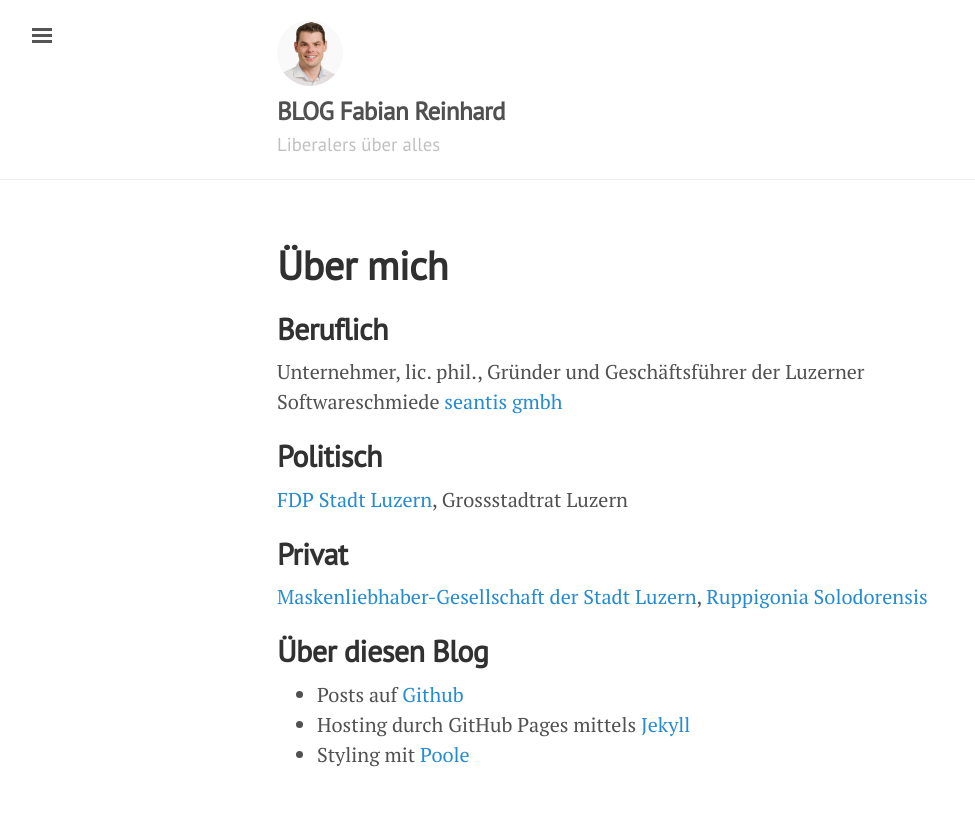
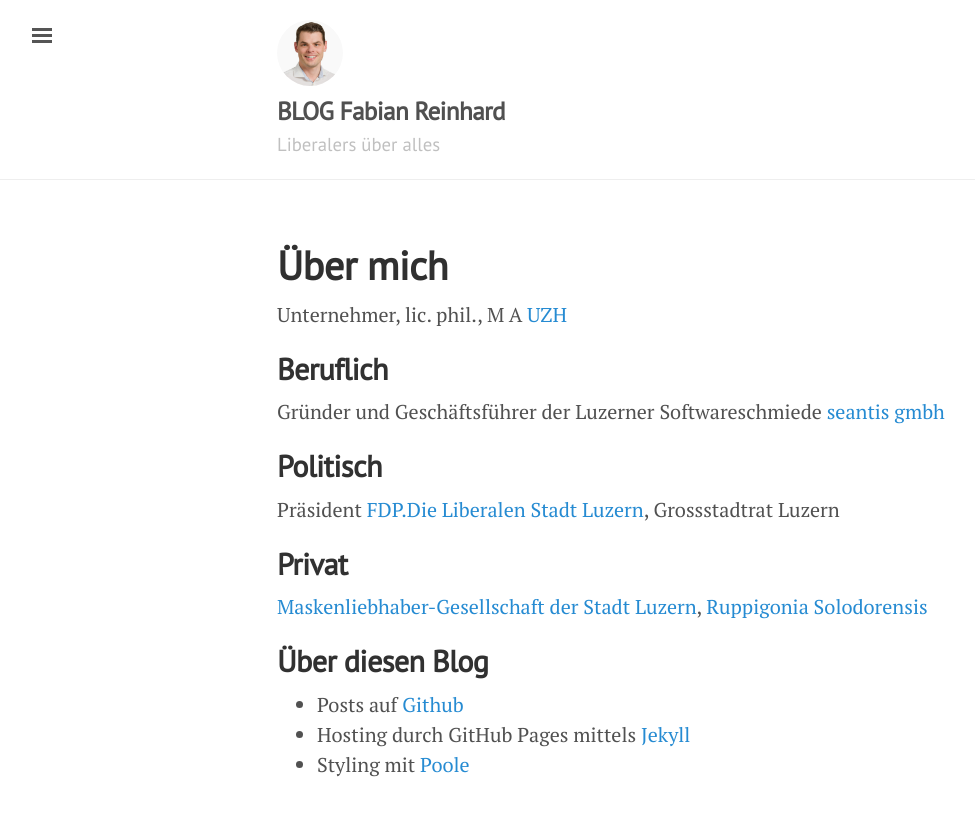
Before and after one commit to freinhard/freinhard.github.io, a Jekyll site: the page built from about.md, in a window 1280 px wide. Shown: the top 816 px of the page, without its empty margins (3-978 px from the left). Built offline with Jekyll 4.4.1, drawn with Linux system fonts in a browser that asks for light colours.

Commit message:
Link UZH

```diff
--- a/about.md
+++ b/about.md
@@ -3,11 +3,13 @@ layout: page
 title: Über mich
 ---
 
+Unternehmer, lic. phil., M A [UZH](http://www.uzh.ch)
+
 ## Beruflich
-Unternehmer, lic. phil., Gründer und Geschäftsführer der Luzerner Softwareschmiede [seantis gmbh](https://seantis.ch)
+Gründer und Geschäftsführer der Luzerner Softwareschmiede [seantis gmbh](https://seantis.ch)
 
 ## Politisch
-[FDP Stadt Luzern](http://www.fdp-stadtluzern.ch), Grossstadtrat Luzern
+Präsident [FDP.Die Liberalen Stadt Luzern](http://www.fdp-stadtluzern.ch), Grossstadtrat Luzern
 
 ## Privat
 [Maskenliebhaber-Gesellschaft der Stadt Luzern](http://www.mlg.ch), [Ruppigonia Solodorensis](http://ruppigonia.ch)
```
